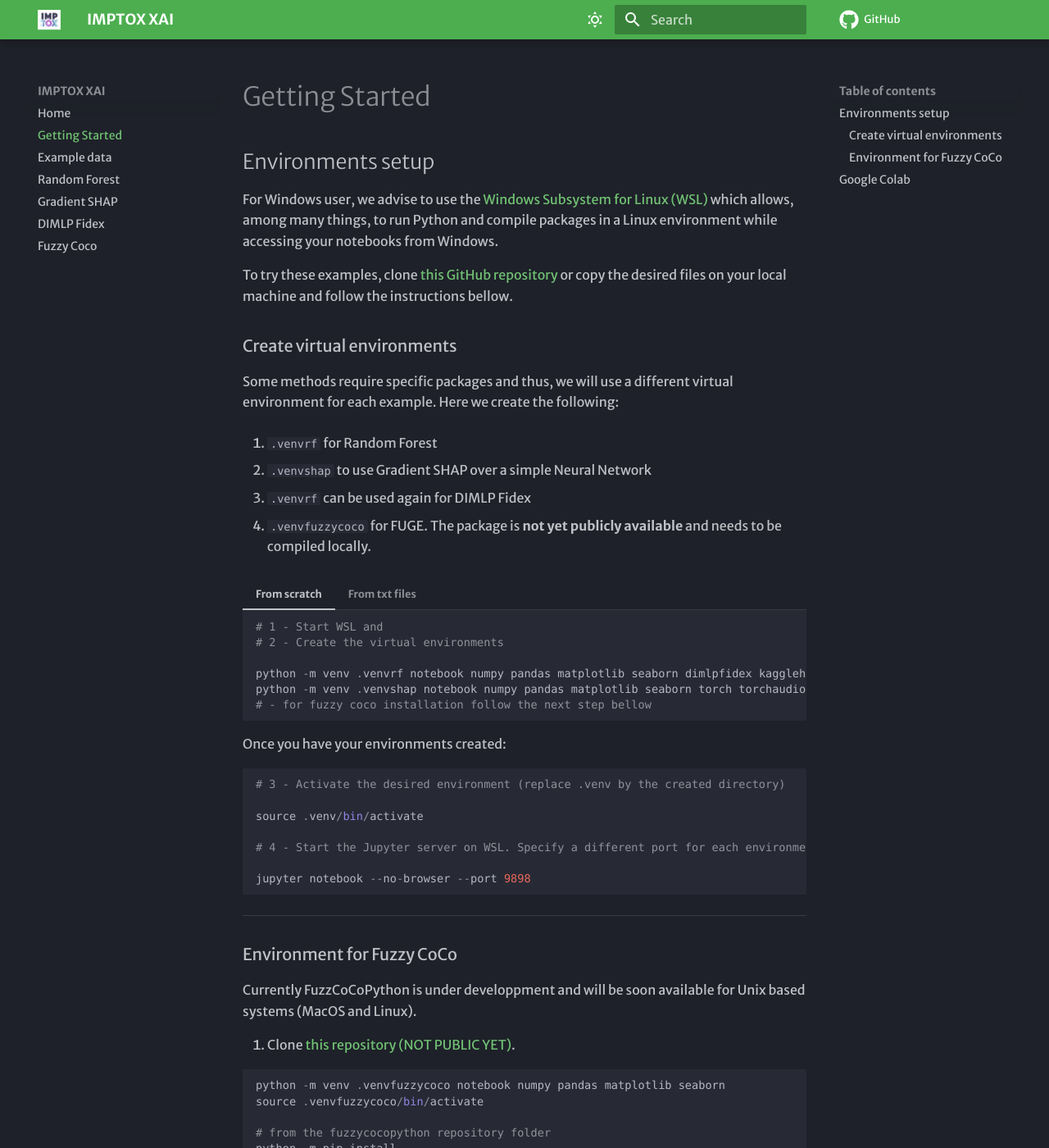
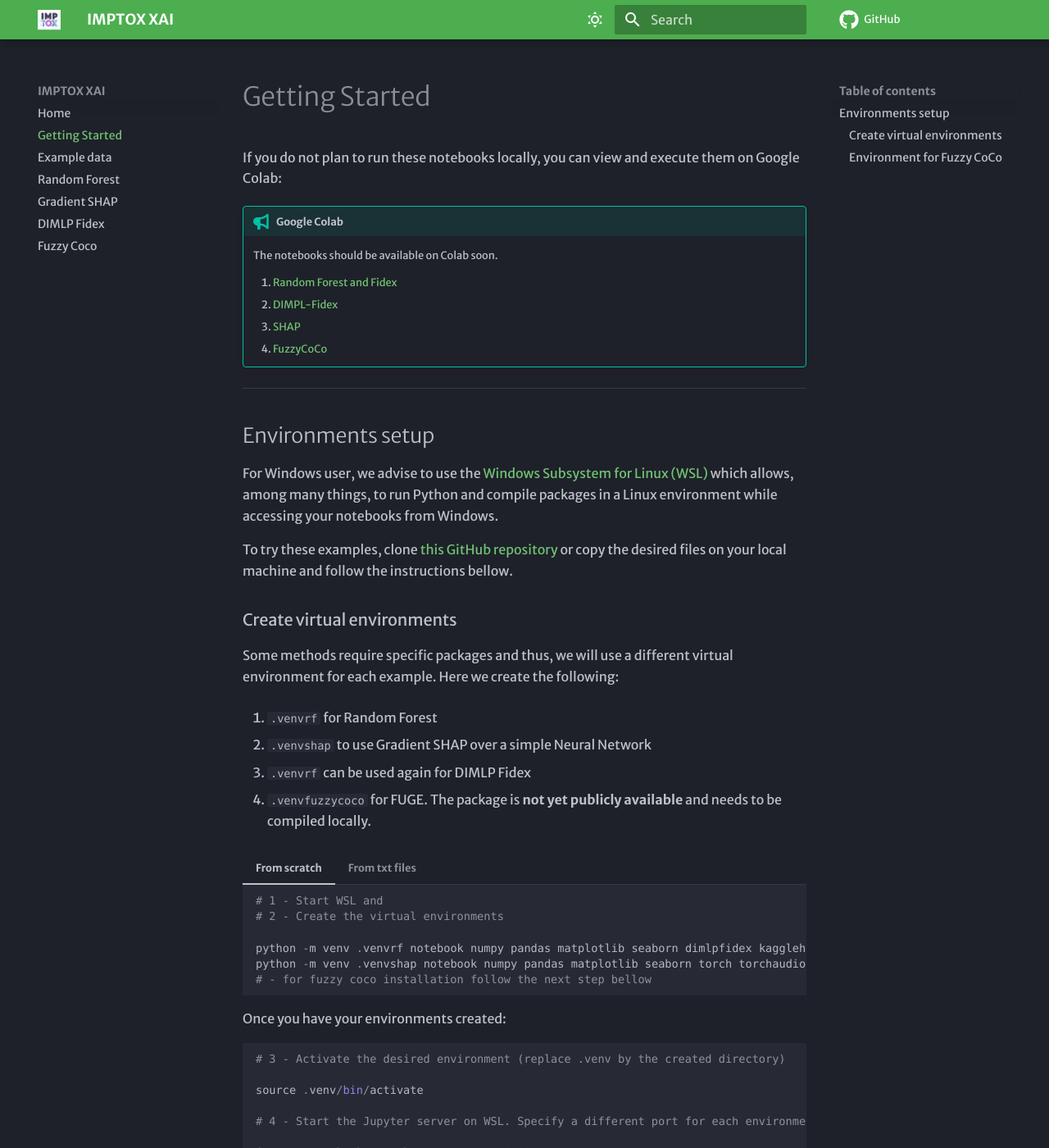
Before and after one commit to ThibaultSchowing/IMPTOX_XAI, an MkDocs documentation site: the page built from docs/aInstallation.md, in a window 1280 px wide and 1400 px high. Shown: the whole window at 82% size. Built offline with MkDocs 1.6.1 and Material for MkDocs 9.7.7, drawn with Linux system fonts in a browser that asks for light colours; some web fonts are replaced; comment, search, counter and statistics services are not loaded; some of the changed text lies outside the part shown.

Commit message:
update doc

```diff
--- a/docs/aInstallation.md
+++ b/docs/aInstallation.md
@@ -1,4 +1,17 @@
 # Getting Started
+
+If you do not plan to run these notebooks locally, you can view and execute them on Google Colab:
+
+!!! tip "Google Colab"
+
+    The notebooks should be available on Colab soon.
+
+    1. [Random Forest and Fidex](https://colab.research.google.com/github/ThibaultSchowing/IMPTOX_XAI/blob/main/notebooks/1_RF.ipynb)
+    2. [DIMPL-Fidex](https://colab.research.google.com/github/ThibaultSchowing/IMPTOX_XAI/blob/main/notebooks/2_DIMLP_Fidex.ipynb)
+    3. [SHAP](https://colab.research.google.com/github/ThibaultSchowing/IMPTOX_XAI/blob/main/notebooks/4_SHAP.ipynb)
+    4. [FuzzyCoCo](https://colab.research.google.com/github/ThibaultSchowing/IMPTOX_XAI/blob/main/notebooks/3_FuzzyCoCo.ipynb)
+
+---
 
 ## Environments setup
 
```
Also changed, not shown: other parts of docs/aInstallation.md (+0 -12 lines).
